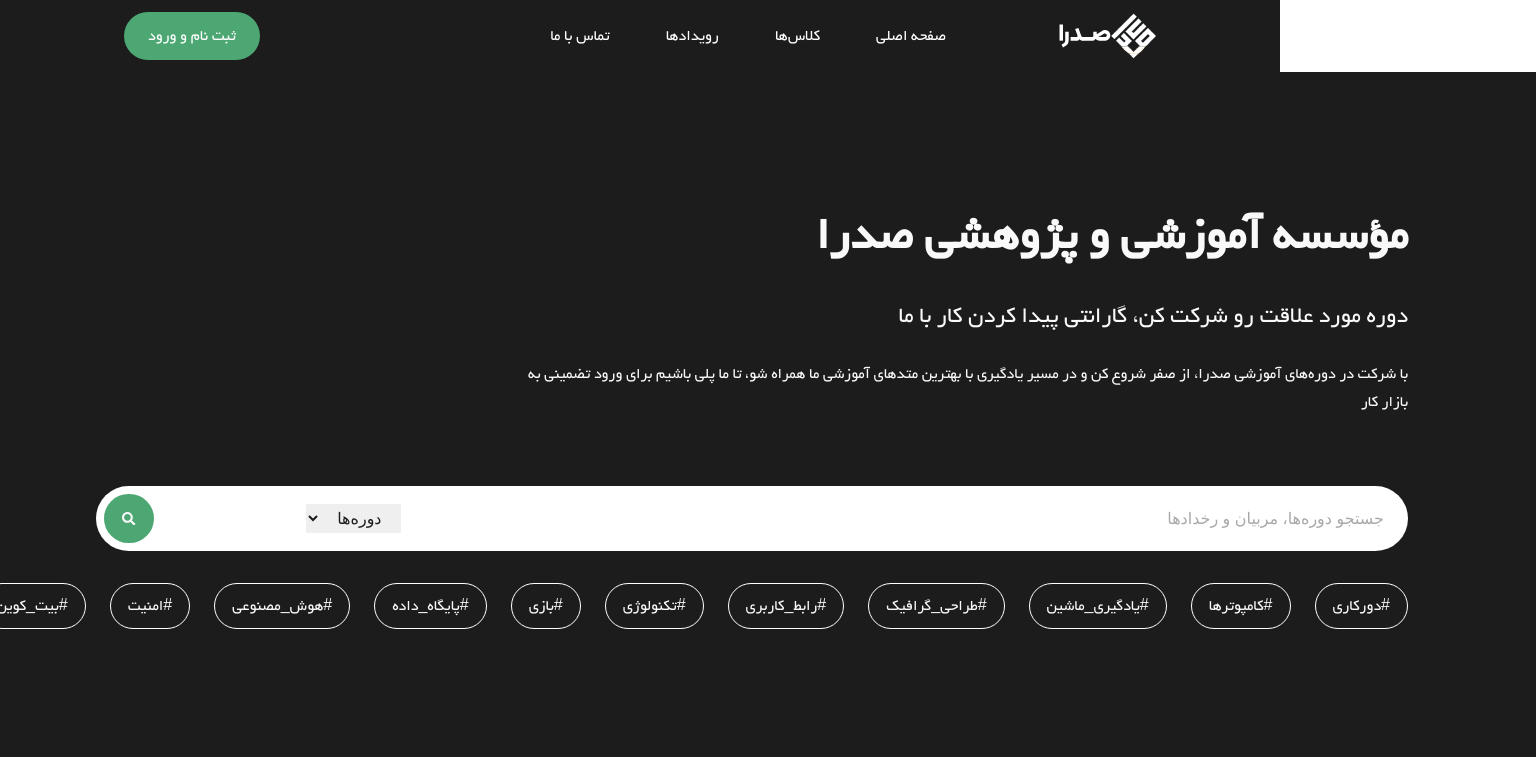
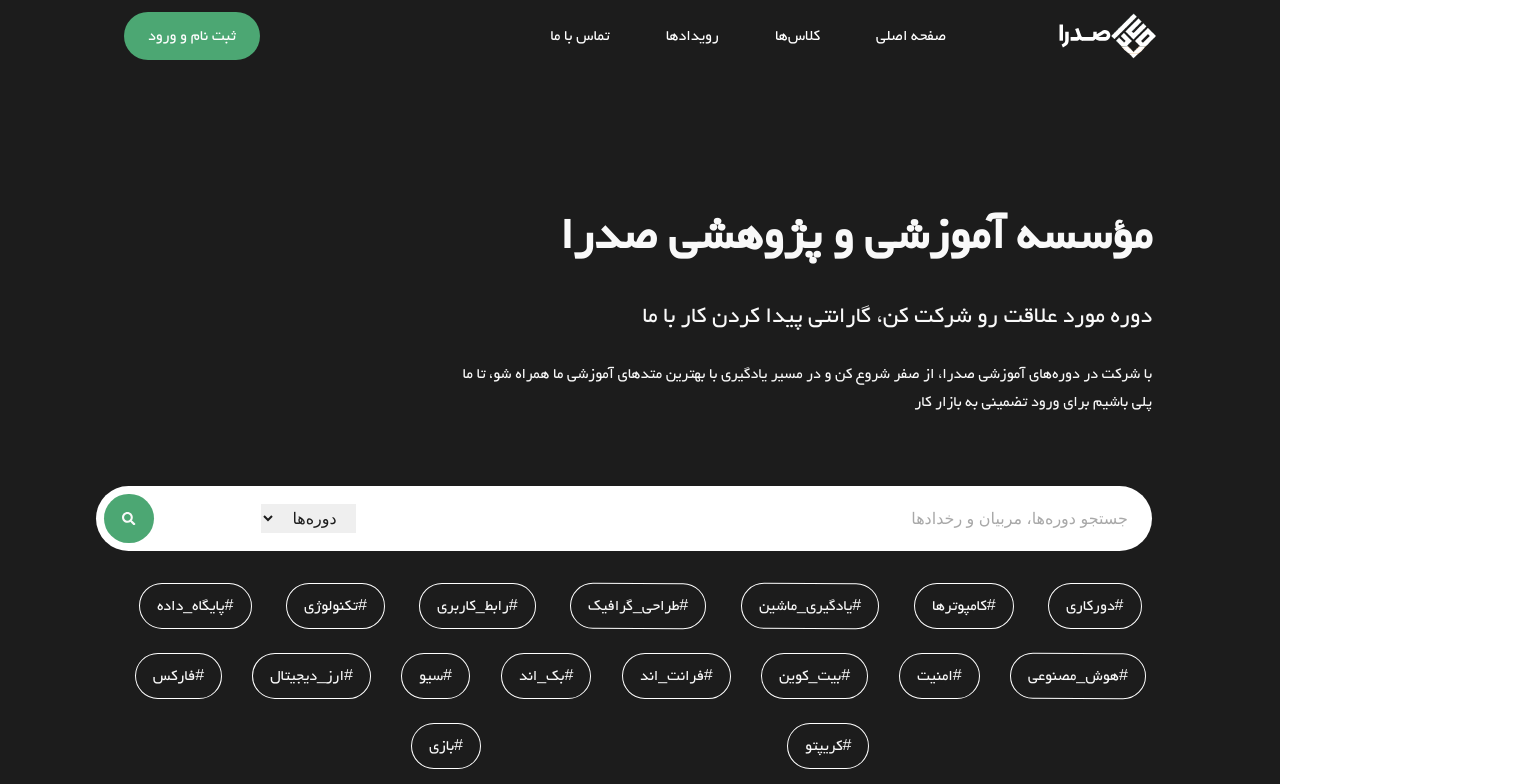
Before and after one commit to amiriar/sadra-v1, a React (Vite) app: page /blog in a window 1280 px wide. Shown: the top 784 px of the page, 1536 px wide, since content can reach past the window. Built offline with nearby package versions, Linux system fonts and the light colour scheme.

Commit message:
some problems fixed in blog

```diff
--- a/src/pages/Blog.css
+++ b/src/pages/Blog.css
@@ -67,6 +67,8 @@
     height: auto;
     display: flex;
     flex-direction: row;
+    flex-wrap: wrap;
+    justify-content: space-evenly;
     gap: 1.5rem;
     margin-top: 2rem;
 }
@@ -75,4 +77,5 @@
     border-radius: 3.125rem;
     border: 1px solid var(--Base-white, #FFF);
     color: inherit;
+    transform: rotate(0.165deg);
 }
--- a/src/pages/Blog.jsx
+++ b/src/pages/Blog.jsx
@@ -110,7 +110,7 @@
 
     ]
 
-    const tags = ['دورکاری','کامپوترها','یادگیری_ماشین','طراحی_گرافیک','رابط_کاربری','تکنولوژی','بازی','پایگاه_داده','هوش_مصنوعی','امنیت','بیت_کوین','فرانت_اند','بک_اند','سیو']
+    const tags = ['دورکاری','کامپوترها','یادگیری_ماشین','طراحی_گرافیک','رابط_کاربری','تکنولوژی','پایگاه_داده','هوش_مصنوعی','امنیت','بیت_کوین','فرانت_اند','بک_اند','سیو','ارز_دیجیتال','فارکس','کریپتو','بازی']
     let tagsCounter = 0;
 
     return (
@@ -126,15 +126,8 @@
                         {
                             tags.map((tag) => {
                                 tagsCounter+=1
-                                return tagsCounter < 12 ? <Link to={`/${tag}`} className='tag'>#{tag}</Link> : null
+                                return tagsCounter < 20 ? <Link to={`/${tag}`} className='tag'>#{tag}</Link> : null
                             })
-                        }
-                        {
-                            tagsCounter > 12 ?
-                            tags.map((tag) => {
-                                <Link to={`/${tag}`} className='tag'>#{tag}</Link>
-                            })
-                            : console.log('finish')
                         }
                     </div>
                 </div>
```
